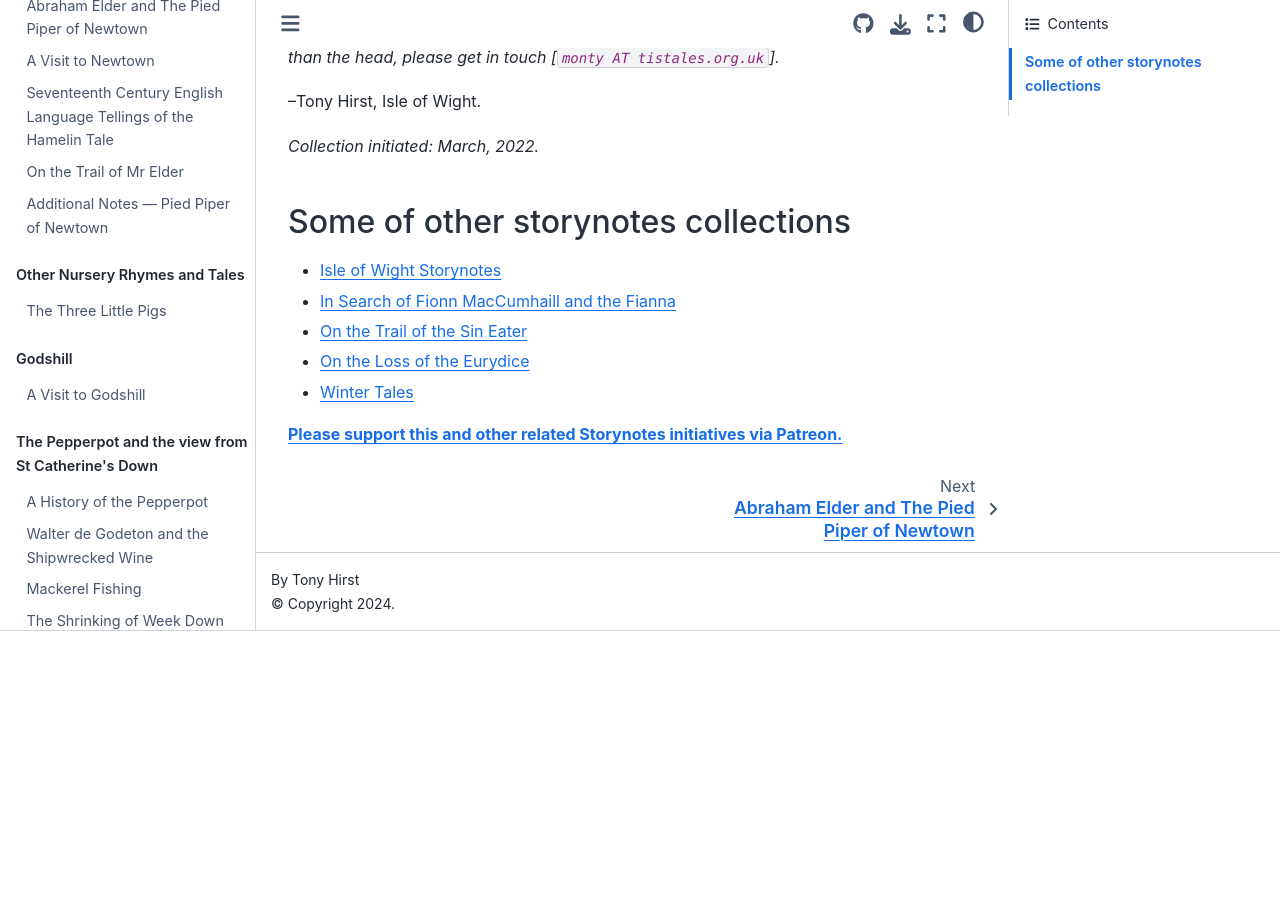
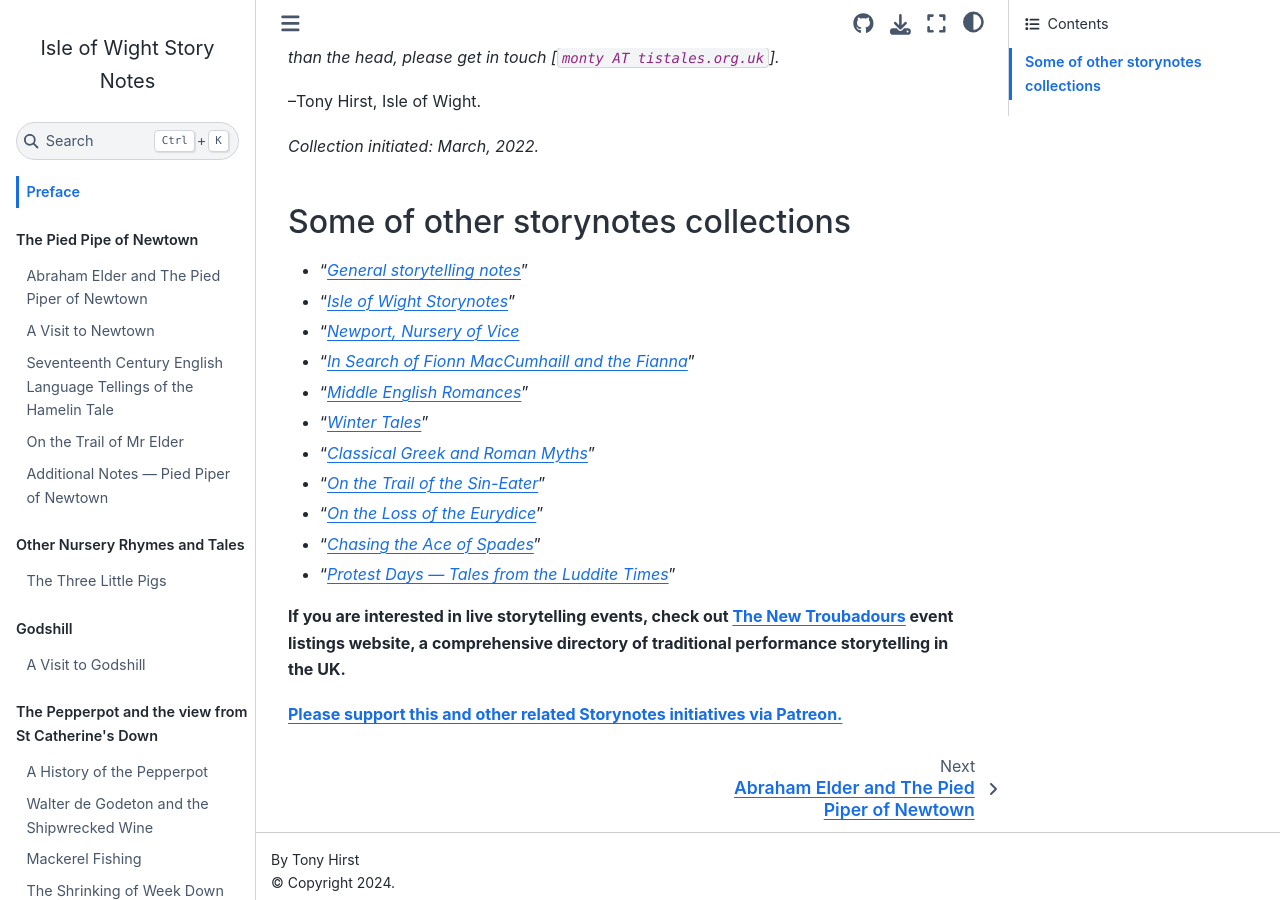
Before and after one commit to psychemedia/island-storynotes, a Jupyter Book: the page built from preface.md, in a window 1280 px wide and 900 px high, scrolled down 587 px. Built offline with Jupyter Book 1.0.4 settings and Sphinx 7.4.7 and the Sphinx Book theme 1.1.4, drawn with Linux system fonts in a browser that asks for light colours; before the commit the page ends 1218 px from its top, so only the background shows below that.

Commit message:
Update links to montystroyteller subdomains

```diff
--- a/preface.md
+++ b/preface.md
@@ -16,10 +16,18 @@
 
 ## Some of other storynotes collections
 
-- [Isle of Wight Storynotes](https://psychemedia.github.io/island-storynotes/preface.html)
-- [In Search of Fionn MacCumhaill and the Fianna](https://psychemedia.github.io/finn-resources/preface.html)
-- [On the Trail of the Sin Eater](https://psychemedia.github.io/sin-eater-resources/_intro.html)
-- [On the Loss of the Eurydice](https://psychemedia.github.io/eurydice-resources/_preface.html)
-- [Winter Tales](https://psychemedia.github.io/winter-tales/intro.html)
+- "[*General storytelling notes*](https://storytelling-notes.montystoryteller.org)"
+- "[*Isle of Wight Storynotes*](https://island-storynotes.montystoryteller.org)"
+- "[*Newport, Nursery of Vice*](https://nursery-of-vice.montystoryteller.org/preface.html")
+- "[*In Search of Fionn MacCumhaill and the Fianna*](https://fionnmaccumhail.montystoryteller.org)"
+- "[*Middle English Romances*](https://middle-english-romances.montystoryteller.org)"
+- "[*Winter Tales*](https://winter-tales.montystoryteller.org)"
+- "[*Classical Greek and Roman Myths*](https://classics.montystoryteller.org)"
+- "[*On the Trail of the Sin-Eater*](https://sineater.montystoryteller.org)"
+- "[*On the Loss of the Eurydice*](https://eurydice.montystoryteller.org)"
+- "[*Chasing the Ace of Spades*](https://ace-of-spades.montystoryteller.org)"
+- "[*Protest Days — Tales from the Luddite Times*](https://protest-days-luddites.montystoryteller.org/)"
+
+__If you are interested in live storytelling events, check out [The New Troubadours](https://newtroubadours.org/) event listings website, a comprehensive directory of traditional performance storytelling in the UK.__
 
 [__Please support this and other related Storynotes initiatives via Patreon.__](https://www.patreon.com/bePatron?u=3266916)
```
Also changed, not shown: README.md (+1 -1 lines), bids/castle_library_ia.md (+1 -1 lines), other-wight-storynotes.md (+1 -1 lines), 1 other file.
